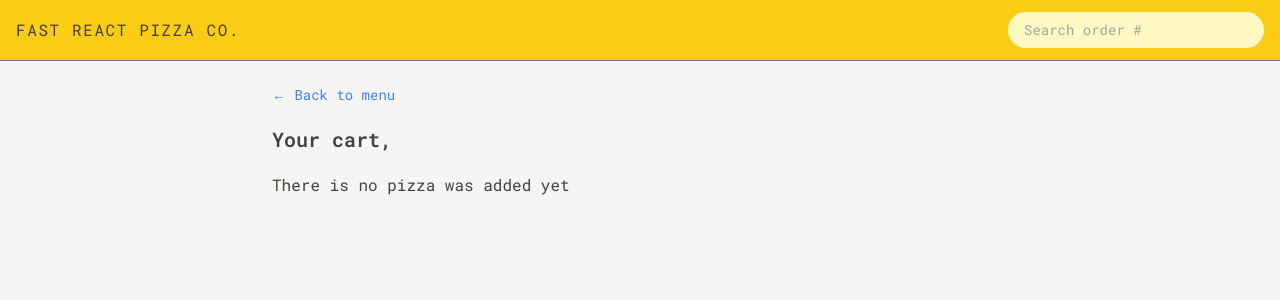
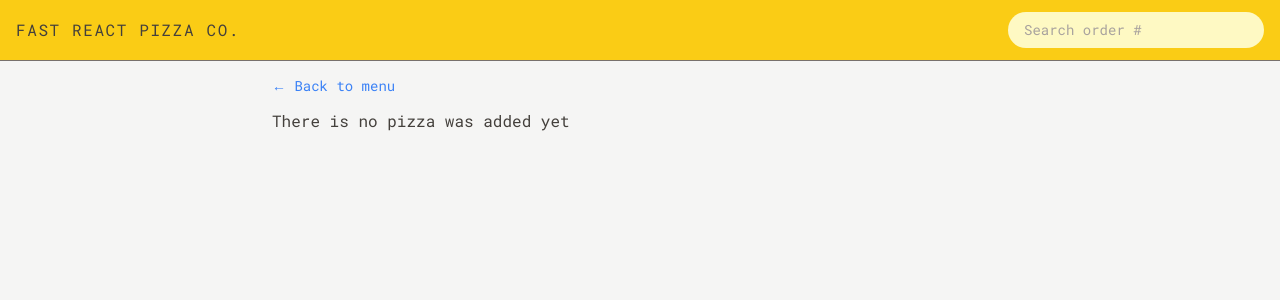
Before and after one commit to vendyggod/fastreactpizza, a React (Vite) app: page /cart in a window 1280 px wide. Shown: the top 300 px of the page. Built offline with nearby package versions, Linux system fonts and the light colour scheme.

Commit message:
refactor: EmptyCart component ifcart is empty

```diff
--- a/src/features/cart/Cart.jsx
+++ b/src/features/cart/Cart.jsx
@@ -1,28 +1,26 @@
-import LinkButton from "../../ui/LinkButton";
 import Button from "../../ui/Button";
 import CartItem from "./CartItem";
 import { useDispatch, useSelector } from "react-redux";
 import { clearCart, getCart } from "./cartSlice";
+import EmptyCart from "./EmptyCart";
 
 function Cart() {
   const username = useSelector((state) => state.user.username);
   const cart = useSelector(getCart);
   const dispatch = useDispatch();
-  const isCartEmpty = !cart.length;
 
   function handleClearCart() {
     dispatch(clearCart());
   }
 
+  if (!cart.length) return <EmptyCart />;
+
   return (
     <div className="px-4 py-3">
       <div className="mb-5 mt-3 flex flex-col gap-5">
-        <LinkButton to="/menu">&larr; Back to menu</LinkButton>
         <h2 className="text-xl font-semibold">Your cart, {username}</h2>
       </div>
 
-      {!isCartEmpty ? (
-        <>
       <ul className="mb-10 divide-y divide-stone-200 border-b">
         {cart.map((item) => (
           <CartItem item={item} key={item.pizzaId} />
@@ -37,10 +35,6 @@ function Cart() {
           Order pizzas
         </Button>
       </div>
-        </>
-      ) : (
-        <h3>There is no pizza was added yet</h3>
-      )}
     </div>
   );
 }
```
Lines whose indentation alone changed are shown as unchanged.
